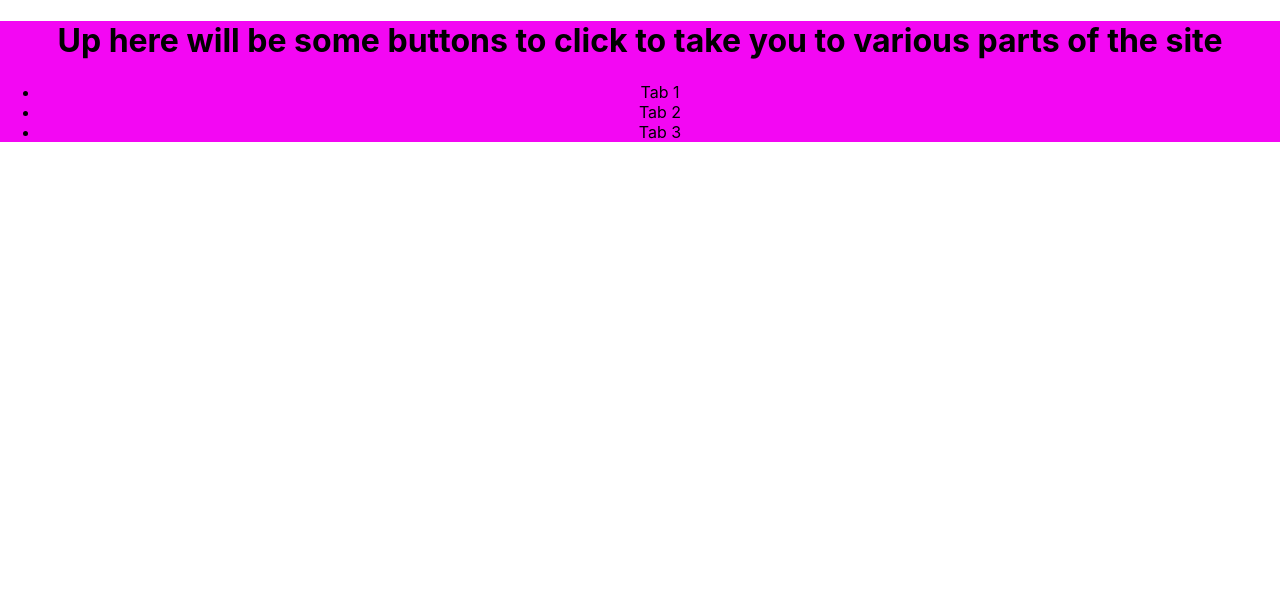
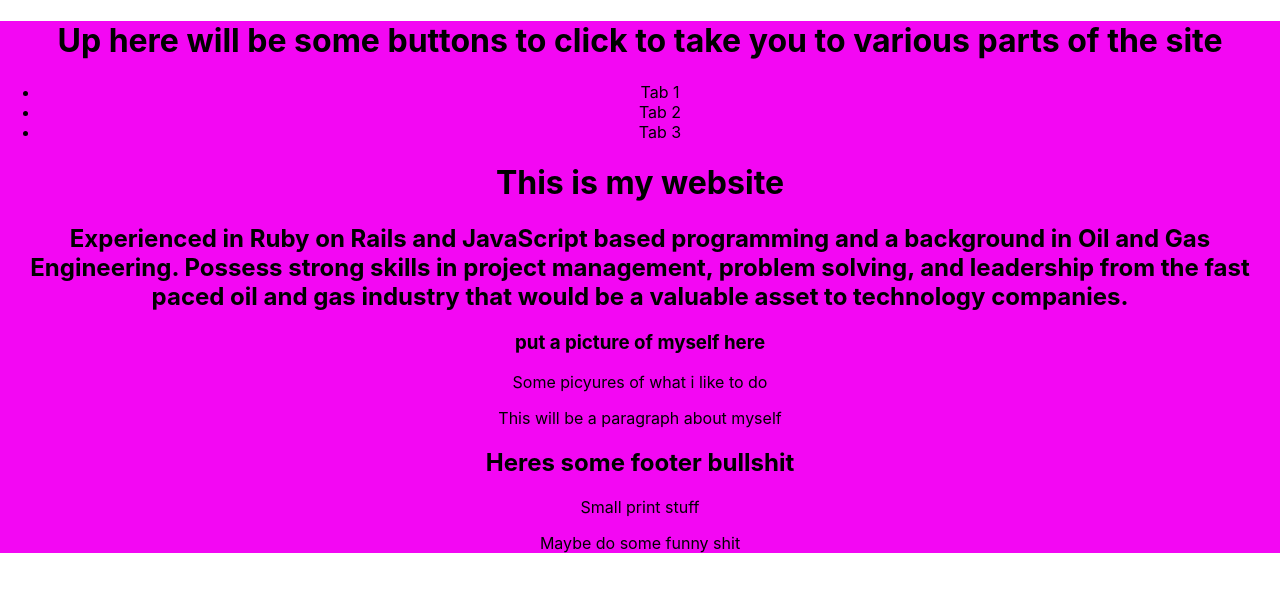
Before and after one commit to ghesketh76/personal-website, a React (Create React App) app: page / in a window 1280 px wide. Shown: the top 592 px of the page. Built offline with nearby package versions, Linux system fonts and the light colour scheme.

Commit message:
components

```diff
--- a/src/App.js
+++ b/src/App.js
@@ -2,17 +2,20 @@
 import './App.css';
 import {data} from '../src/components/data'
 import Header from './components/Header';
+import Footer from './components/footer';
+import Body from './components/Body';
 
 function App() {
 
   const name = data.name
-  const fullNaame = data.fullName
+  const fullName = data.fullName
   const occupation = data.occupation
 
   return (
     <div className="App">
-      <Header />
-
+      <Header name={name} fullName={fullName} occupation={occupation}/>
+      <Body name={name} fullName={fullName} occupation={occupation}/>
+      <Footer name={name} fullName={fullName} occupation={occupation}/>
     </div>
   );
 }
```
